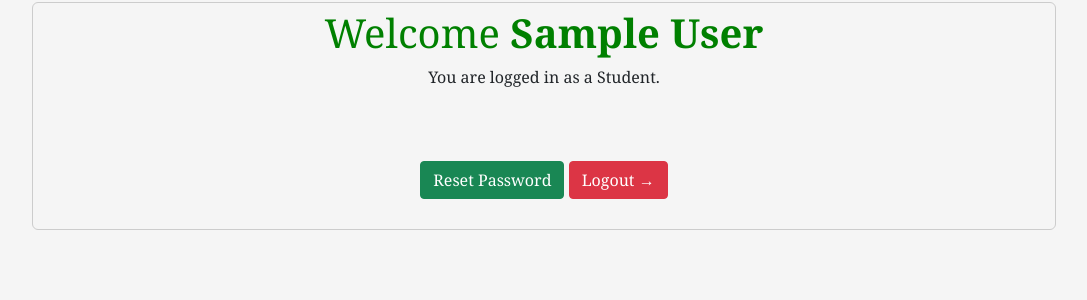
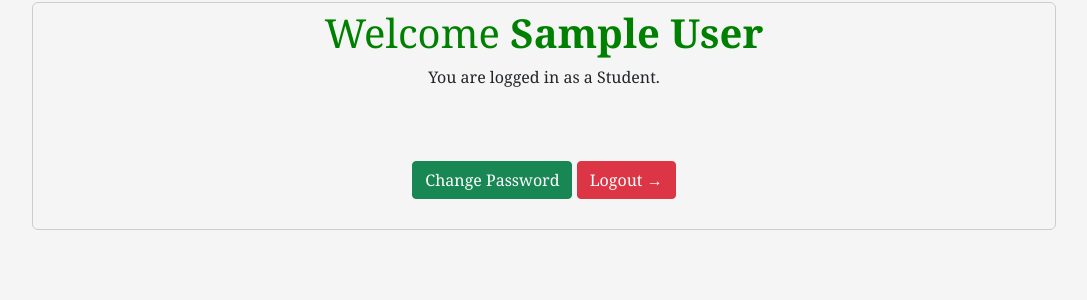
Before and after one commit to Julius-Gift/Student-Withdrawal-Readmission-System, a PHP site: page /Students/dashboard.php in a window 1280 px wide. Shown: the part 100-400 px from the top of the page, without its empty margins (96-1183 px from the left). Run offline with PHP 8.4, Linux system fonts and the light colour scheme; the visitor is signed in with stand-in values (Sample User, id 1).

Commit message:
Update dashboard.php

```diff
--- a/Students/dashboard.php
+++ b/Students/dashboard.php
@@ -50,7 +50,7 @@
 			You are logged in as a Student.
 		</div><br><br><br>
 		<div>
-			<a href="../reset/reset.php" class="btn btn-success">Reset Password</a>
+			<a href="../reset/reset.php" class="btn btn-success">Change Password</a>
 			<a href="../login-out/logout.php" class="btn btn-danger">Logout →</a>
 		</div><br>
 	</main>
```
